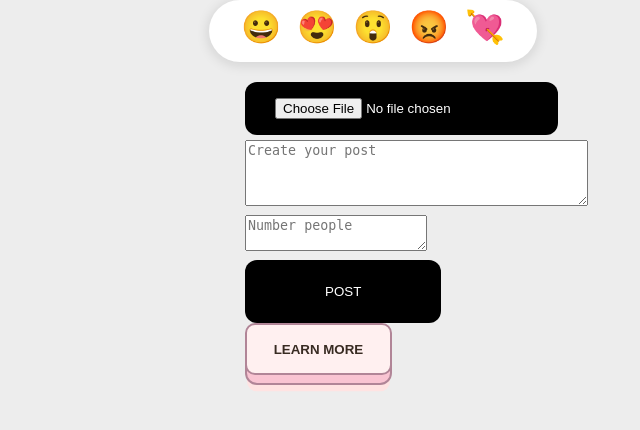
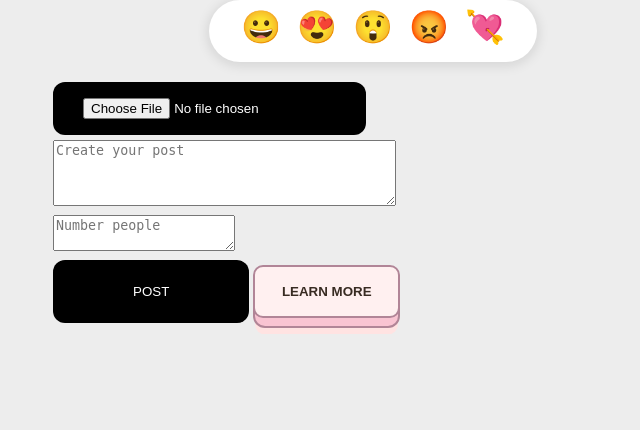
Before and after one commit to wangaray/wangaray.github.io, a PHP site: page / in a window 1280 px wide. Shown: the top 430 px of the page, without its empty margins (267-907 px from the left). Run offline with PHP 8.4, Linux system fonts and the light colour scheme; data that the repository does not hold is empty.

Commit message:
Add files via upload

```diff
--- a/index.php
+++ b/index.php
@@ -108,7 +108,7 @@ button {
    	border: 1px solid #fff;
    }
    form{
-   	width: 20%;
+   	width: 50%;
    	margin: 20px auto;
    }
    form div{
```
